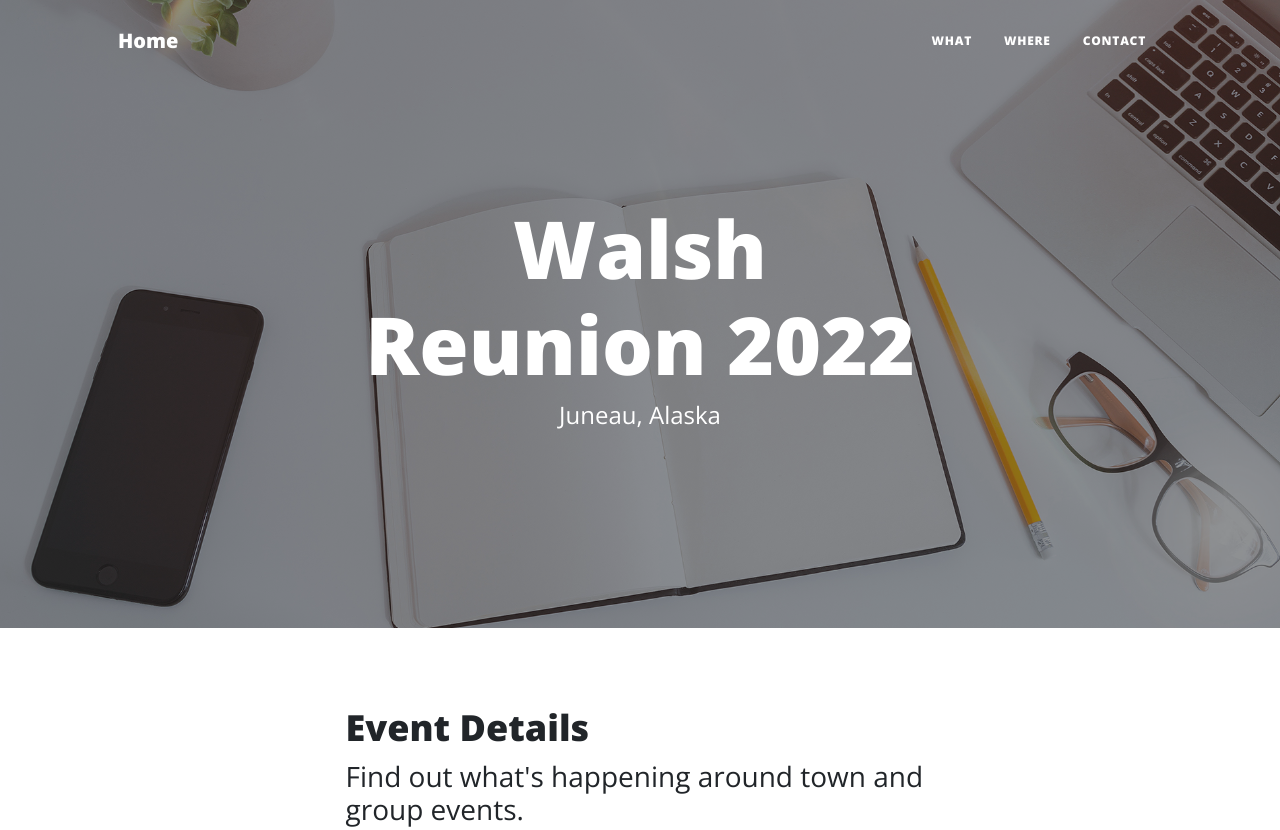
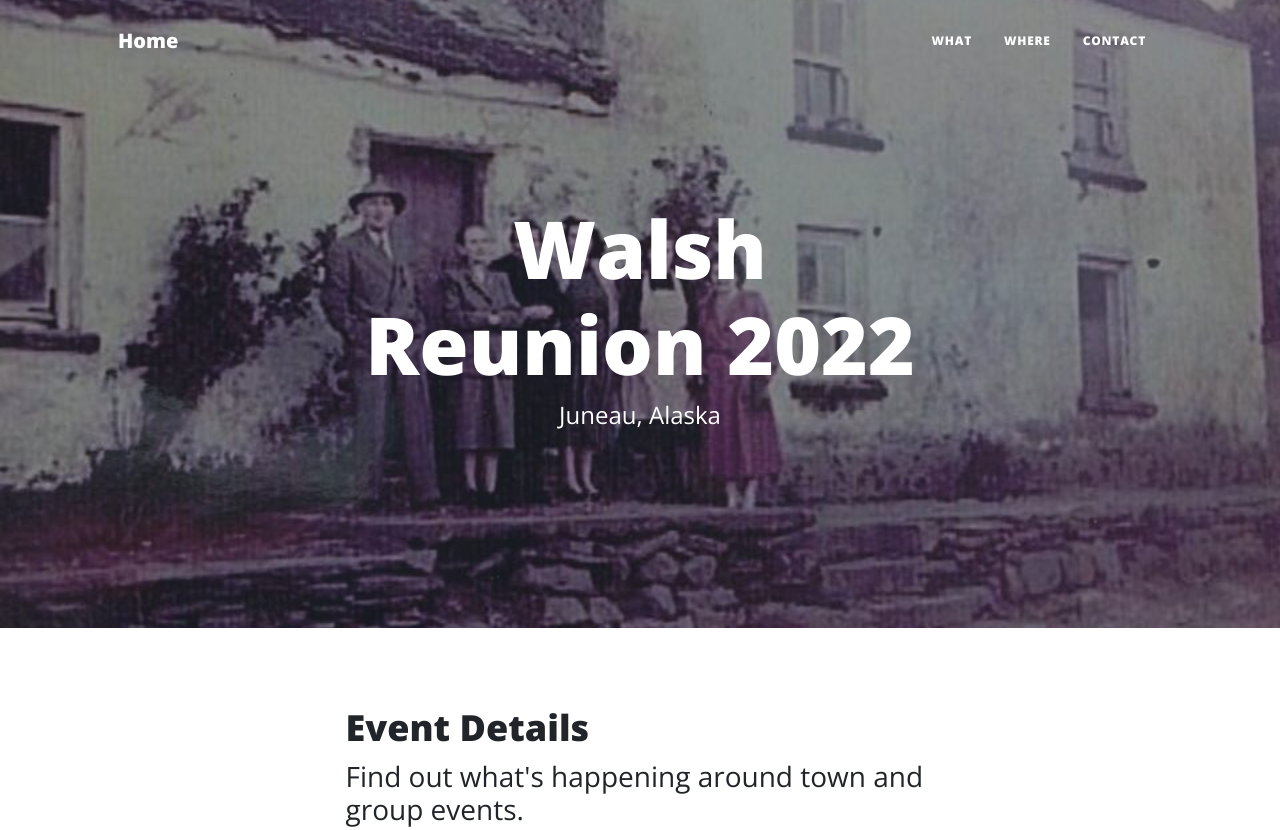
Before and after one commit to Cushnie/2022AK.github.io, a plain HTML site: page index.html in a window 1280 px wide. Shown: the top 830 px of the page. Drawn offline with nearby package versions, Linux system fonts and the light colour scheme.

Commit message:
updating pix

```diff
--- a/index.html
+++ b/index.html
@@ -40,7 +40,7 @@
             </div>
         </nav>
         <!-- Page Header-->
-        <header class="masthead" style="background-image: url('assets/img/home-bg.jpg')">
+        <header class="masthead" style="background-image: url('assets/img/Walsh.jpg')">
             <div class="container position-relative px-4 px-lg-5">
                 <div class="row gx-4 gx-lg-5 justify-content-center">
                     <div class="col-md-10 col-lg-8 col-xl-7">
```
Also changed, not shown: assets/img/Walsh.jpg (added).
